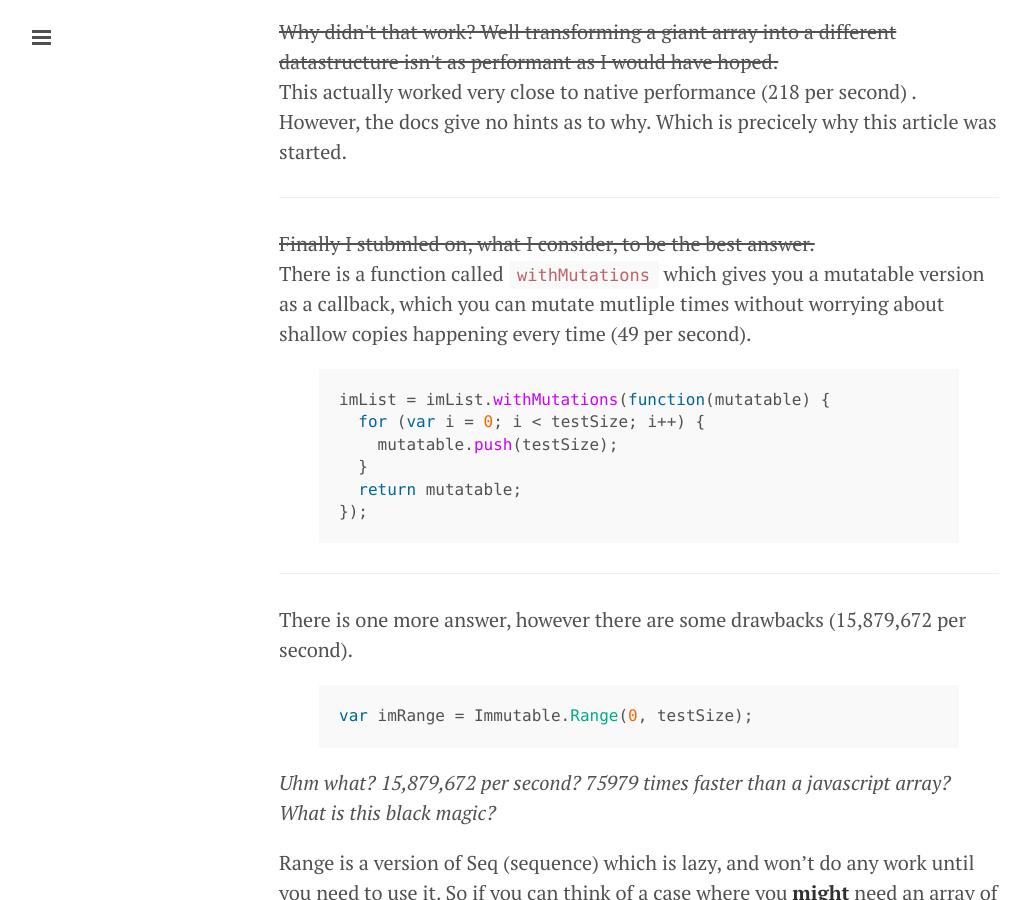
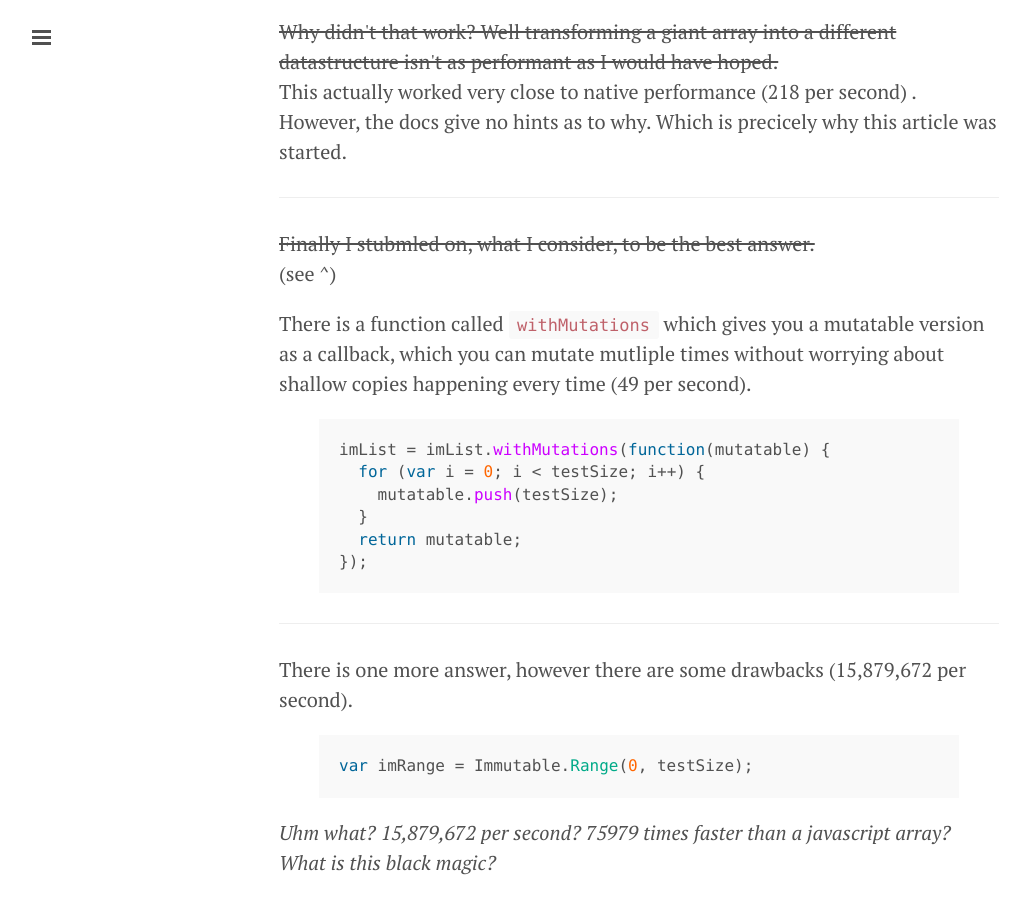
Before and after one commit to ericwooley/ericwooley.github.io, a Jekyll site: the page built from _posts/2015-04-01-using-immutablejs.markdown, in a window 1280 px wide and 900 px high, scrolled down 2135 px. Shown: the whole window, without its empty margins (1-1031 px from the left). Built offline with Jekyll 4.4.1, drawn with Linux system fonts in a browser that asks for light colours; Markdown is read by kramdown in place of the engine named in the settings.

```diff
--- a/_posts/2015-04-01-using-immutablejs.markdown
+++ b/_posts/2015-04-01-using-immutablejs.markdown
@@ -79,7 +79,7 @@ This actually worked very close to native performance (218 per second) . However
 Which is precicely why this article was started.
 
 --------------------------------------------------------------------------------------------------------------
-<s>Finally I stubmled on, what I consider, to be the best answer. </s>
+<s>Finally I stubmled on, what I consider, to be the best answer. </s> (see ^)
 
 There is a function called `withMutations` which gives you a mutatable version as a callback, which you can mutate mutliple times
 without worrying about shallow copies happening every time (49 per second).
```
